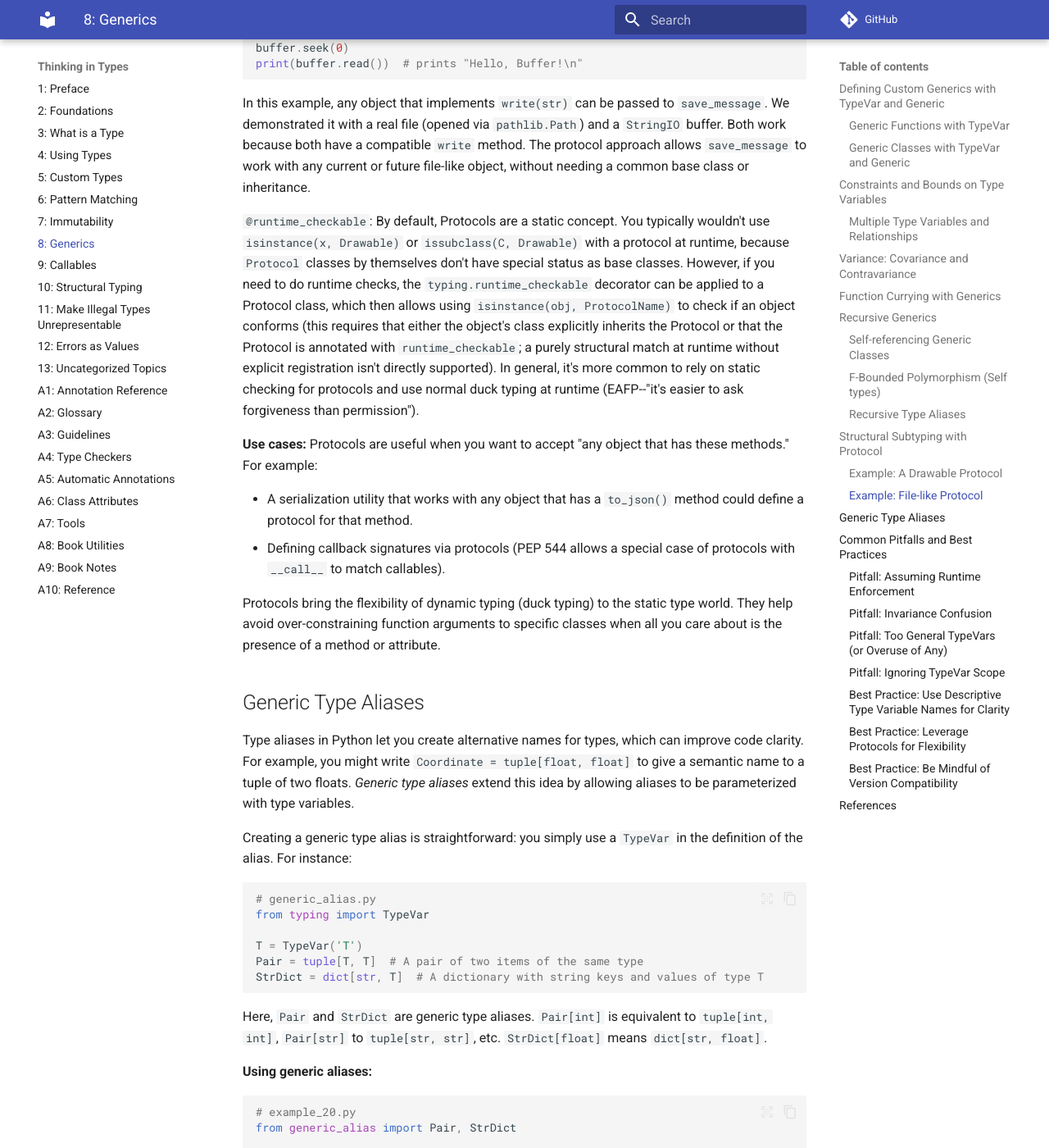
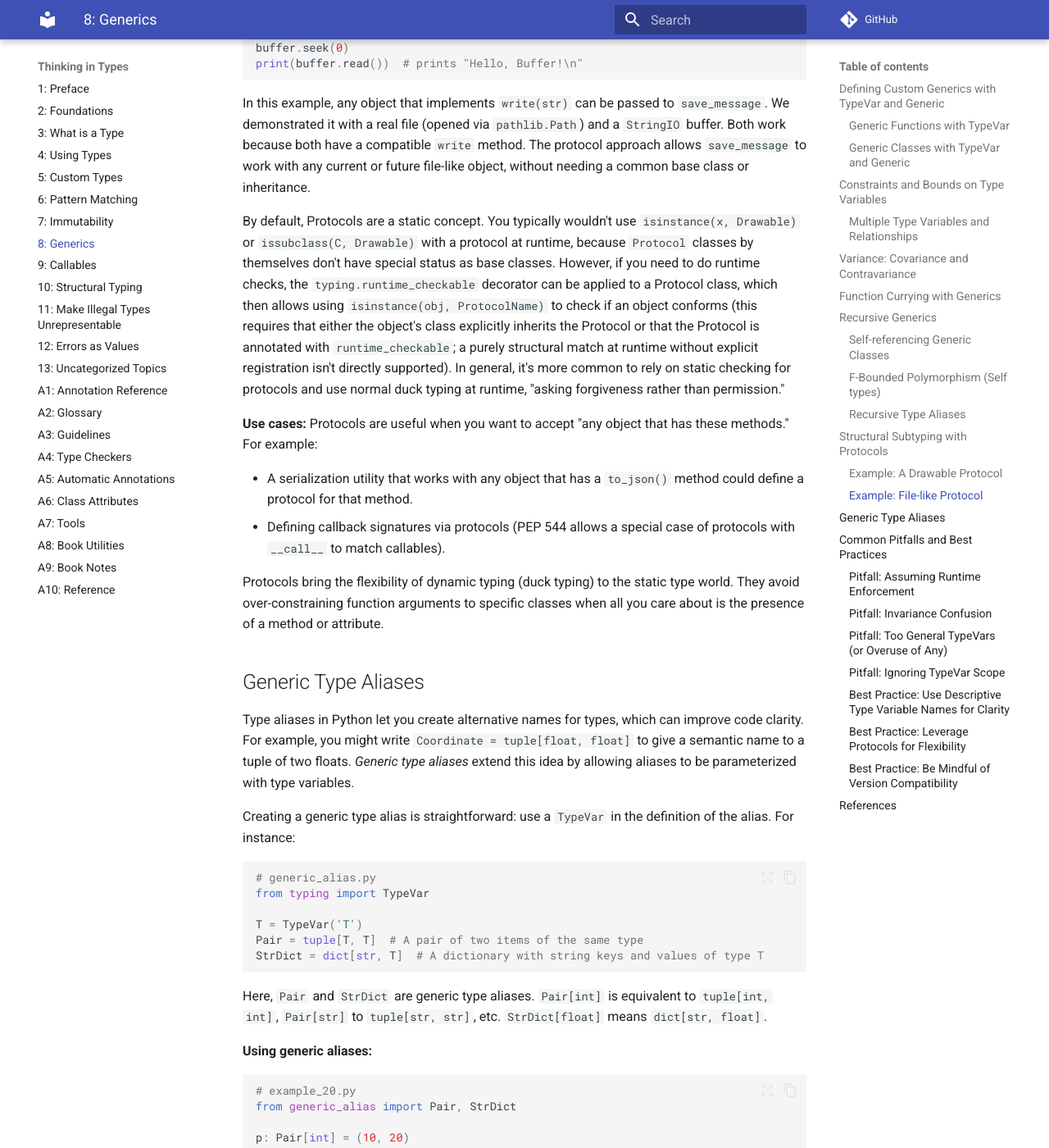
Before and after one commit to ThinkingInTypes/ThinkingInTypes.github.io, an MkDocs documentation site: the page built from Chapters/08_Generics.md, in a window 1280 px wide and 1400 px high, scrolled down 13842 px. Shown: the whole window at 82% size. Built offline with MkDocs 1.6.1 and Material for MkDocs 9.7.7, drawn with Linux system fonts in a browser that asks for light colours; comment, search, counter and statistics services are not loaded; some of the changed text lies outside the part shown.

Commit message:
Update 08_Generics.md

````diff
--- a/Chapters/08_Generics.md
+++ b/Chapters/08_Generics.md
@@ -33,7 +33,7 @@
 In `echo`, the type variable `T` represents the type of the `value` parameter and the return type.
 The type checker will enforce that both are the same.
 When you call `echo(42)`, `T` is inferred as `int` (so the function returns an `int`), and for `echo("Hello")`, `T` is `str`.
-This way, one function works for any type, but always returns the same type it was given.
+This way, one function works for any type but always returns the same type it was given.
 
 Generic functions are useful for algorithms that work uniformly on multiple types.
 Common examples include utility functions like `identity`, data retrieval functions that return the type of whatever they fetch, or factory functions that construct objects of a type.
@@ -270,7 +270,7 @@
 
 ## Function Currying with Generics
 
-Function currying is the technique of transforming a function that takes multiple arguments into a chain of functions each taking a single argument (or fewer arguments).
+Function currying is the technique of transforming a function that takes multiple arguments into a chain of functions, each taking a single argument (or fewer arguments).
 In Python, we can leverage generics to curry functions while preserving type information.
 
 For example, imagine a function that takes two arguments, and we want to get a new function that has the first argument fixed (a partial application).
@@ -472,7 +472,7 @@
 Recursive aliases cannot be directly made generic with `TypeVar` in the current typing system
 (you can wrap recursive structures inside generic classes if needed).
 
-## Structural Subtyping with Protocol
+## Structural Subtyping with Protocols
 
 Python's static typing supports two forms of subtype compatibility: *nominal* and *structural*.
 Nominal subtyping is the traditional style; an object of class `C` is a subtype of class `B` if `C` subclasses `B`.
@@ -612,11 +612,11 @@
 Both work because both have a compatible `write` method.
 The protocol approach allows `save_message` to work with any current or future file-like object, without needing a common base class or inheritance.
 
-`@runtime_checkable`: By default, Protocols are a static concept.
+By default, Protocols are a static concept.
 You typically wouldn't use `isinstance(x, Drawable)` or `issubclass(C, Drawable)` with a protocol at runtime, because `Protocol` classes by themselves don't have special status as base classes.
 However, if you need to do runtime checks, the `typing.runtime_checkable` decorator can be applied to a Protocol class, which then allows using
 `isinstance(obj, ProtocolName)` to check if an object conforms (this requires that either the object's class explicitly inherits the Protocol or that the Protocol is annotated with `runtime_checkable`; a purely structural match at runtime without explicit registration isn't directly supported).
-In general, it's more common to rely on static checking for protocols and use normal duck typing at runtime (EAFP--"it's easier to ask forgiveness than permission").
+In general, it's more common to rely on static checking for protocols and use normal duck typing at runtime, "asking forgiveness rather than permission."
 
 **Use cases:** Protocols are useful when you want to accept "any object that has these methods."
 For example:
@@ -625,7 +625,7 @@
 - Defining callback signatures via protocols (PEP 544 allows a special case of protocols with `__call__` to match callables).
 
 Protocols bring the flexibility of dynamic typing (duck typing) to the static type world.
-They help avoid over-constraining function arguments to specific classes when all you care about is the presence of a method or attribute.
+They avoid over-constraining function arguments to specific classes when all you care about is the presence of a method or attribute.
 
 ## Generic Type Aliases
 
@@ -633,7 +633,7 @@
 For example, you might write `Coordinate = tuple[float, float]` to give a semantic name to a tuple of two floats.
 *Generic type aliases* extend this idea by allowing aliases to be parameterized with type variables.
 
-Creating a generic type alias is straightforward: you simply use a `TypeVar` in the definition of the alias.
+Creating a generic type alias is straightforward: use a `TypeVar` in the definition of the alias.
 For instance:
 
 ```python
@@ -726,7 +727,6 @@
 ## Common Pitfalls and Best Practices
 
 Generics greatly enhance the expressiveness of Python's type system, but they can also introduce complexity.
-Here we discuss some common pitfalls to avoid and best practices to follow when working with generics.
 
 ### Pitfall: Assuming Runtime Enforcement
 
@@ -764,7 +764,7 @@
 animals = dogs  # Type checker error! Incompatible types
 ```
 
-Here a newcomer might think "a list of Dogs is a list of Animals", but that's not allowed because of invariance.
+Here a newcomer might think "a list of Dogs is a list of Animals," but that's not allowed because of invariance.
 The pitfall is not realizing that mutation of the list could break type assumptions.
 If you find yourself needing to treat a `list[SubType]` as a `list[BaseType]`, reconsider your design or use abstract interfaces (`Sequence[BaseType]` which is covariant for reading, or `Collection[BaseType]`).
 Alternatively, copy the list to a new covariant container if needed for output only.
@@ -810,10 +810,10 @@
 Now `sort_items` explicitly requires that the item type implements `<` (as per the `Comparable` protocol).
 Alternatively, we could use `TypeVar('U', int, float, str, ...)` to enumerate types that are known to be comparable, but a protocol is more extensible.
 
-**Best Practice:** Don't use a totally unconstrained `TypeVar` if the function or class really needs the type to have some capability.
+Don't use a totally unconstrained `TypeVar` if the function or class really needs the type to have some capability.
 Either use a `bound=` or a protocol to encode that requirement.
 Conversely, if you truly intend a function to accept anything (like a generic passthrough that just returns what it was given), then using `Any` might be appropriate, or a `TypeVar` with no constraints if you need to preserve the type identity.
-But be cautious: a function using `Any` will accept and return anything without errors--you lose all type checking for its internals.
+A function using `Any` will accept and return anything without errors--it turns off type checking for that element.
 
 ### Pitfall: Ignoring `TypeVar` Scope
 
@@ -835,7 +835,7 @@
 ```
 
 If `global_var` is not also parameterized by `T` somehow, this use of `T` is misleading.
-The function `set_value` as written can accept any type, and the type of `global_var` cannot be described properly after calling it (it could be int if called with int, str if called with str, etc.).
+The function `set_value` as written can accept any type, and the type of `global_var` cannot be described properly after calling it (it could be `int` if called with `int`, `str` if called with `str`, etc.).
 This is probably a design mistake.
 In such cases, use a normal specific type (or `Any`) if the function isn't meant to be generic.
 Use `TypeVar` only for functions that really need to be generic.
@@ -857,7 +857,7 @@
     ...
 ```
 
-This can make the code more self-documenting, especially if there are multiple type parameters that have roles (key vs value, input vs output, etc.).
+This can make the code more self-documenting, especially if there are multiple type parameters that have roles (key vs. value, input vs. output, etc.).
 Python 3.12+ will even allow using these names in the syntax (like `def func[KeyType, ValueType](...) -> ...:`), which encourages descriptive names.
 In current Python, you can still achieve clarity by the variable name itself (e.g., `KeyType = TypeVar('KeyType')`) though the external name in the code is what you use.
 
@@ -891,6 +891,6 @@
 
 ## References
 
-1. [Generics--typing  documentation](https://typing.python.org/en/latest/reference/generics.html)
-2. [Protocols and structural subtyping--typing  documentation](https://typing.python.org/en/latest/reference/protocols.html)
-3. [Protocols and structural subtyping--typing  documentation](https://typing.python.org/en/latest/reference/protocols.html#protocol-types#:~:text=Structural%20subtyping%20is%20based%20on,latter%2C%20and%20with%20compatible%20types)
+1. [Generics--typing documentation](https://typing.python.org/en/latest/reference/generics.html)
+2. [Protocols and structural subtyping--typing documentation](https://typing.python.org/en/latest/reference/protocols.html)
+3. [Protocols and structural subtyping--typing documentation](https://typing.python.org/en/latest/reference/protocols.html#protocol-types#:~:text=Structural%20subtyping%20is%20based%20on,latter%2C%20and%20with%20compatible%20types)
````
Also changed, not shown: other parts of Chapters/08_Generics.md (+10 -9 lines).
